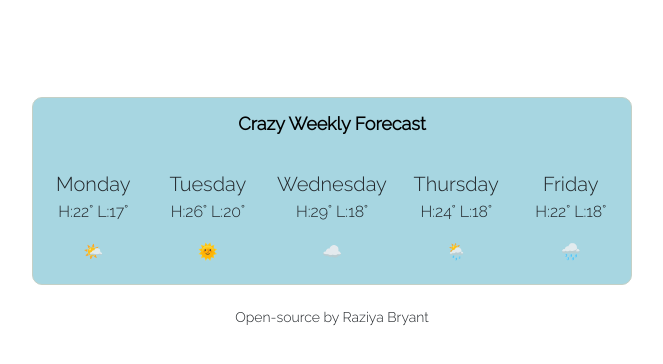
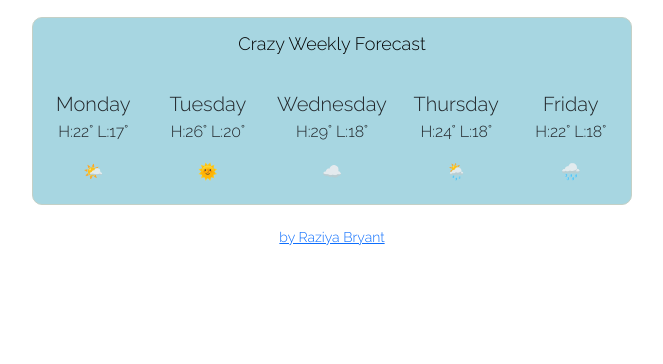
Before and after one commit to RaziyaBryant/Iris-Weather, a plain HTML site: page index.html in a window 1280 px wide. Shown: the part 212-576 px from the top of the page, without its empty margins (308-971 px from the left). Drawn offline with nearby package versions, Linux system fonts and the light colour scheme; a web font is replaced by a local one.

Commit message:
Updated index.html
I created the two boxes to be connected more instead of seperated.

```diff
--- a/index.html
+++ b/index.html
@@ -10,7 +10,7 @@
     <script src="https://kit.fontawesome.com/f8025abd6a.js" crossorigin="anonymous"></script>
     <link
         href="https://fonts.googleapis.com/css2?family=Raleway:wght@300&family=Truculenta:opsz,wght@12..72,100;12..72,200;12..72,300;12..72,400;12..72,500;12..72,600;12..72,700;12..72,800;12..72,900&display=swap"
-        rel="stylesheet">
+        rel="stylesheet" />
 
     <script src="https://unpkg.com/axios/dist/axios.min.js"></script>
     <link rel="stylesheet" href="styles.css" />
@@ -26,8 +26,7 @@
                     <div class="row">
                         <div class="col-6">
                             <input type="search" placeholder="Type a city.." autofocus="on" autocomplete="off"
-                                id="city-input" class="form-control
-                        shadow-sm" />
+                                id="city-input" class="form-control shadow-sm" />
                         </div>
                         <div class="col-3">
                             <input type="submit" value="Search"
@@ -68,17 +67,11 @@
                     </div>
                 </div>
             </div>
-            <div class="weather-forecast" id="forecast"></div>
-        </div>
             <div class="weekly-container">
                 <div class="row">
                     <div class="col">
-                    <h2>
-                        <strong>
-                            Crazy Weekly Forecast
-                    </h2>
-                    </strong>
-                    <br>
+                        <h2>Crazy Weekly Forecast</h2>
+                        <br />
                         <div class="row forecast">
                             <div class="col daily-forecast">
                                 <h5>Monday</h5>
@@ -104,7 +97,8 @@
                                 <h5>Friday</h5>
                                 <p>H:22˚ L:18˚</p>
                                 🌧️
-                            </br>
+                                <br />
+                            </div>
                         </div>
                     </div>
                 </div>
@@ -112,9 +106,11 @@
         </div>
         <div class="footer">
             <small>
-                Open-source</a>
+                <a href=""
+                Open-source
                 <span>by Raziya Bryant</span>
             </small>
+        </div>
     </div>
     <script src="index.js"></script>
 </body>
```
Lines whose indentation alone changed are shown as unchanged.
